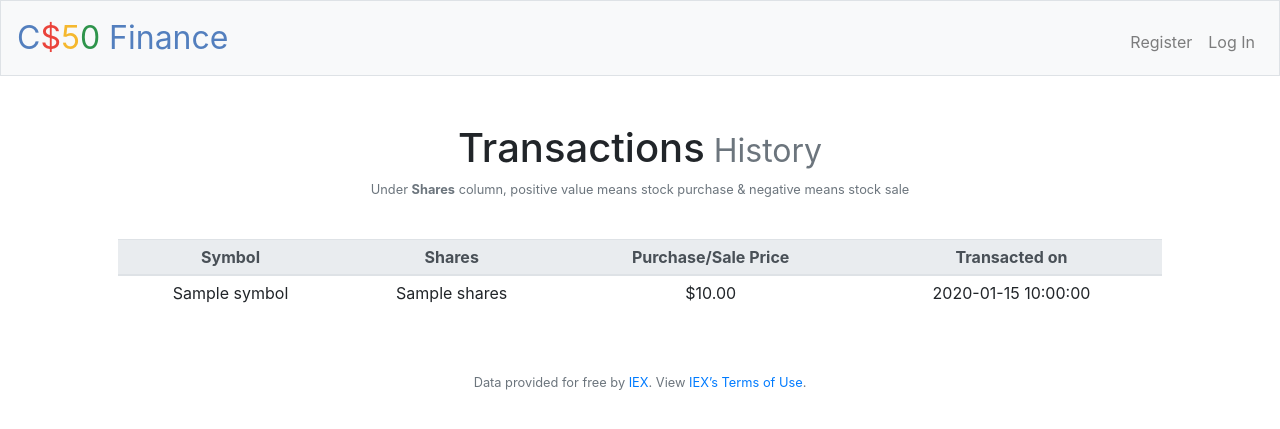
After one commit to anilgeorge04/stocktrade-flask, a Flask app: template templates/history.html in a window 1280 px wide. The commit adds this page. Shown: the top 429 px of the page. Run offline with Flask 2, Linux system fonts and the light colour scheme; the template is opened without the code that fills it: most values are stand-ins (such as "Sample title", 1, 10 or a date in 2020); some libraries are stand-ins or nearby versions.

Commit message:
finish v1 of app
add transaction history
all flows work

```diff
--- a/app.py
+++ b/app.py
@@ -111,8 +111,11 @@ def buy():
 @ login_required
 def history():
     """Show history of transactions"""
-    return apology("TODO")
-
+    transactions = db.execute("SELECT symbol, shares, price, transacted_on FROM purchases \
+        WHERE user_id=:user_id", user_id=session["user_id"])
+    if transactions is None:
+        return apology("no transactions here")
+    return render_template("history.html", transactions=transactions)
 
 @ app.route("/login", methods=["GET", "POST"])
 def login():
--- a/templates/buy.html
+++ b/templates/buy.html
@@ -3,6 +3,7 @@
 {% block title %}Buy Stock{% endblock %}
 
 {% block main %}
+<h4>Buy Stock</h4><br>
 <form action="/buy" method="post">
     <div class="form-group">
         <input autocomplete="off" autofocus class="form-control" name="symbol" placeholder="Stock Symbol" type="text"
--- /dev/null
+++ b/templates/history.html
@@ -0,0 +1,31 @@
+{% extends "layout.html" %}
+
+{% block title %}History{% endblock %}
+
+{% block main %}
+<h1>Transactions<small class="text-muted"> History</small></h1>
+{% if transactions|length < 1 %}
+<h4>📒 No transactions yet!</h4><br>
+<p>Click <a href="/buy">here</a> to get started and buy new shares</p><br>
+{% else %}
+<p class="small text-muted">Under <strong>Shares</strong> column, positive value means stock purchase & negative means stock sale</p><br>
+<table class="table table-hover table-sm">
+    <thead class="thead-light">
+        <tr>
+            <th>Symbol</th>
+            <th>Shares</th>
+            <th>Purchase/Sale Price</th>
+            <th>Transacted on</th>
+        </tr>
+    </thead>
+    {% for sym in transactions %}
+    <tr>
+        <td scope="row">{{ sym.symbol }}</td>
+        <td>{{ sym.shares }}</td>
+        <td>{{ sym.price|usd }}</td>
+        <td>{{ sym.transacted_on }}</td>
+    </tr>
+    {% endfor %}
+</table>
+{% endif %}
+{% endblock %}
--- a/templates/sell.html
+++ b/templates/sell.html
@@ -10,7 +10,7 @@
 <h4>No stocks here to sell!</h4><br>
 <p>Click <a href="/buy">here</a> to buy shares first</p><br>
 {% else %}
-<h4>Choose stock to sell</h4><br>
+<h4>Sell Stock</h4><br>
 <form action="/sell" method="post">
     <div class="form-group">
         <select autofocus class="form-control" name="symbol" id="symbol" required>
```
